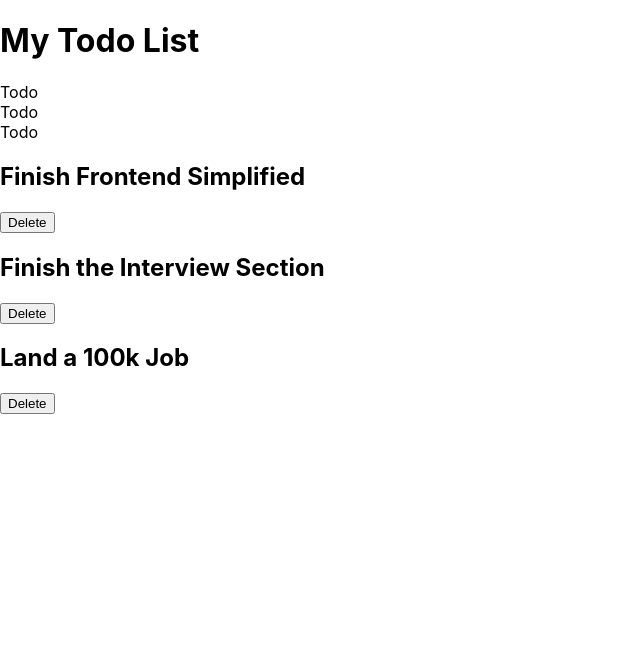
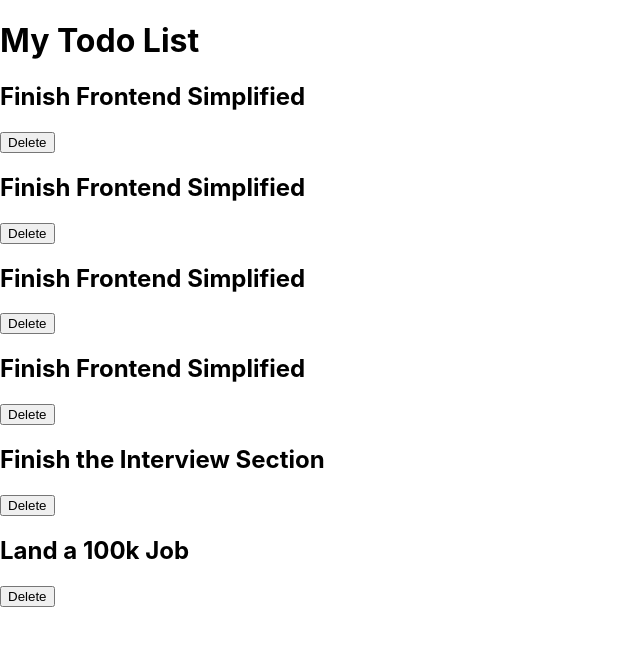
Before and after one commit to mifouts/react-course-crash, a React (Create React App) app: page / in a window 1280 px wide. Shown: the top 646 px of the page, without its empty margins (0-640 px from the left). Built offline with nearby package versions, Linux system fonts and the light colour scheme.

Commit message:
using components

```diff
--- a/src/components/Todo.jsx
+++ b/src/components/Todo.jsx
@@ -1,7 +1,10 @@
 function Todo() {
     return (
-        <div>Todo</div>
+        <div>
+        <h2>Finish Frontend Simplified</h2>
+        <button>Delete</button>
+      </div>
     )
 }
 
-export default Todo
+export default Todo;
```
